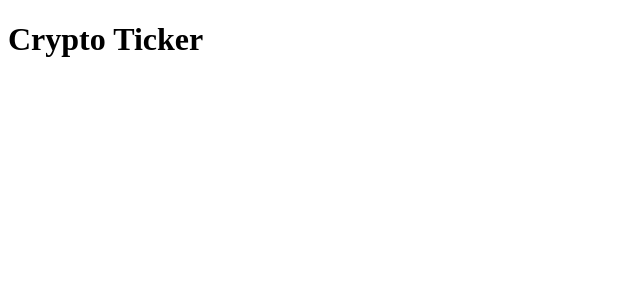
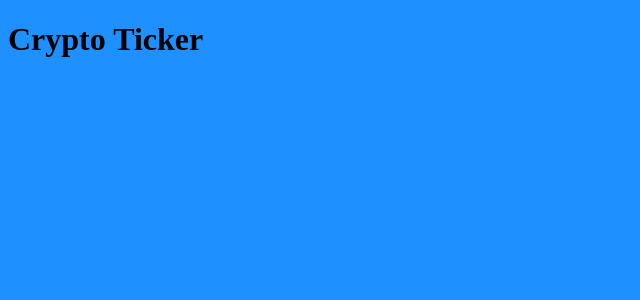
Before and after one commit to christophersiem/crypto-ticker, a React (Create React App) app in the folder frontend/: page / in a window 1280 px wide. Shown: the top 300 px of the page, without its empty margins (0-640 px from the left). Built offline with nearby package versions, Linux system fonts and the light colour scheme.

Commit message:
Add prettier and styled-components

```diff
--- a/frontend/package.json
+++ b/frontend/package.json
@@ -9,6 +9,7 @@
     "react": "^17.0.2",
     "react-dom": "^17.0.2",
     "react-scripts": "4.0.3",
+    "styled-components": "^5.3.3",
     "web-vitals": "^1.1.2"
   },
   "scripts": {
@@ -34,5 +35,8 @@
       "last 1 firefox version",
       "last 1 safari version"
     ]
+  },
+  "devDependencies": {
+    "prettier": "^2.4.1"
   }
 }
--- /dev/null
+++ b/frontend/src/GlobalStyle.js
@@ -0,0 +1,9 @@
+import {createGlobalStyle} from 'styled-components';
+
+const GlobalStyle = createGlobalStyle`
+  body {
+    background-color: dodgerblue;
+  }
+`;
+
+export default GlobalStyle;
--- a/frontend/src/index.js
+++ b/frontend/src/index.js
@@ -2,10 +2,12 @@ import React from 'react';
 import ReactDOM from 'react-dom';
 import App from './App';
 import reportWebVitals from './reportWebVitals';
+import GlobalStyle from "./GlobalStyle";
 
 ReactDOM.render(
   <React.StrictMode>
     <App />
+      <GlobalStyle/>
   </React.StrictMode>,
   document.getElementById('root')
 );
```
Also changed, not shown: frontend/src/App.js (+6 -6 lines), 1 other file (tests, documents, lock files or other folders).
